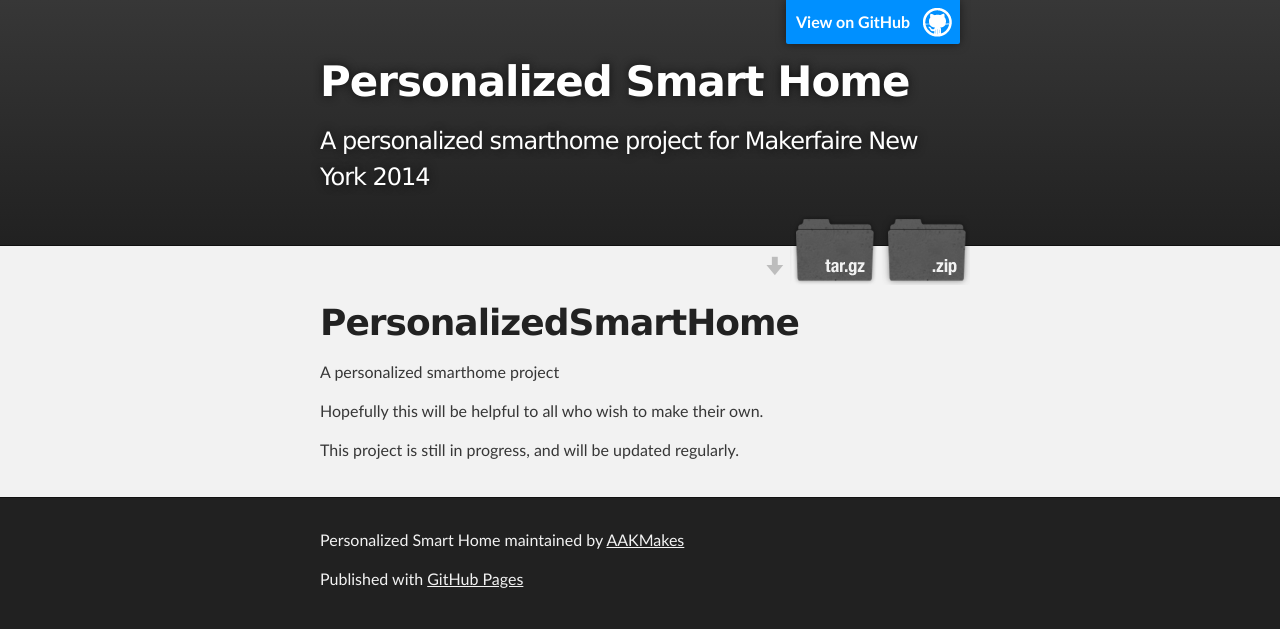
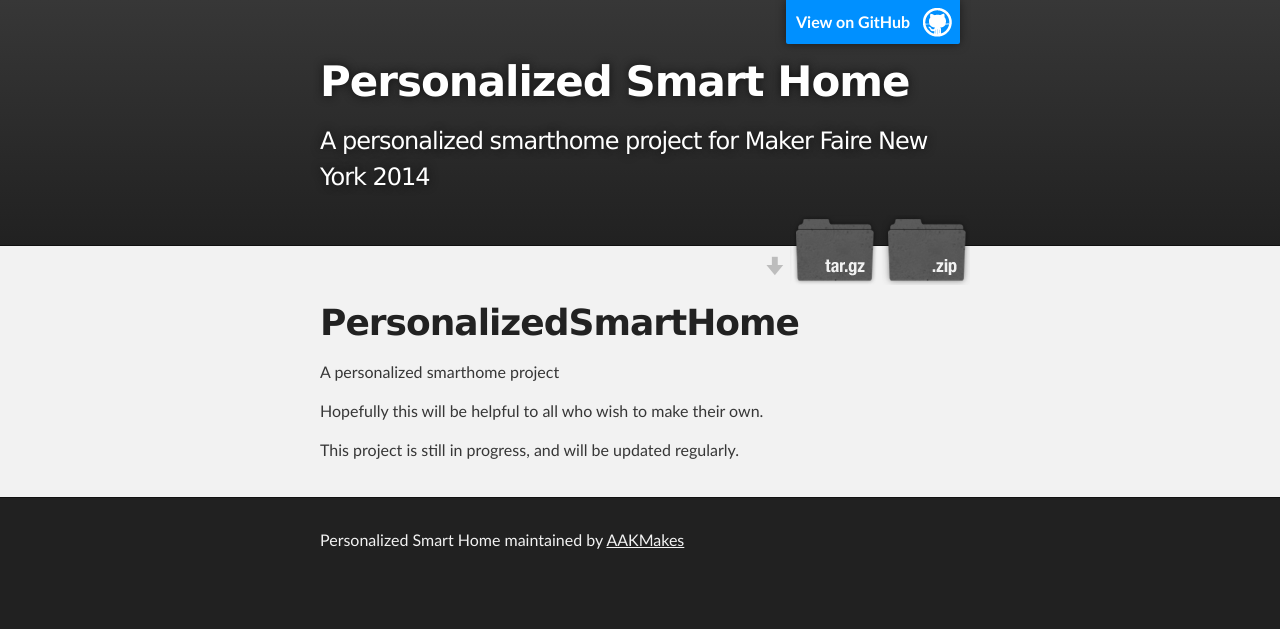
Before and after one commit to AAKMakes/PersonalizedSmartHome, a plain HTML site: page index.html in a window 1280 px wide. Drawn offline with Linux system fonts and the light colour scheme.

Commit message:
Webpage update

```diff
--- a/index.html
+++ b/index.html
@@ -19,7 +19,7 @@
           <a id="forkme_banner" href="https://github.com/AAKMakes/PersonalizedSmartHome">View on GitHub</a>
 
           <h1 id="project_title">Personalized Smart Home</h1>
-          <h2 id="project_tagline">A personalized smarthome project for Makerfaire New York 2014</h2>
+          <h2 id="project_tagline">A personalized smarthome project for Maker Faire New York 2014</h2>
 
             <section id="downloads">
               <a class="zip_download_link" href="https://github.com/AAKMakes/PersonalizedSmartHome/zipball/master">Download this project as a .zip file</a>
@@ -46,7 +46,7 @@
     <div id="footer_wrap" class="outer">
       <footer class="inner">
         <p class="copyright">Personalized Smart Home maintained by <a href="https://github.com/AAKMakes">AAKMakes</a></p>
-        <p>Published with <a href="http://pages.github.com">GitHub Pages</a></p>
+        <!-- <p>Published with <a href="http://pages.github.com">GitHub Pages</a></p> -->
       </footer>
     </div>
 
```
